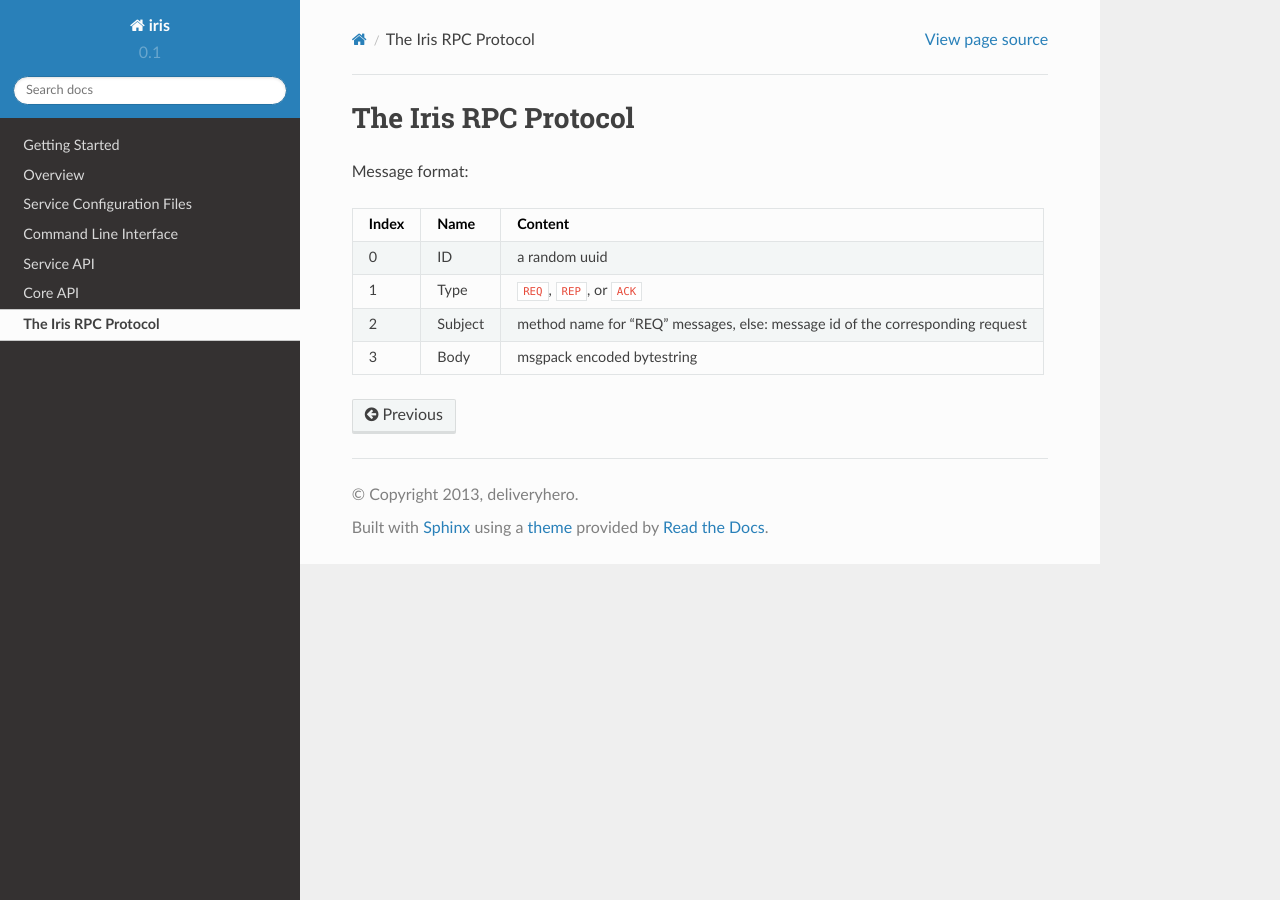
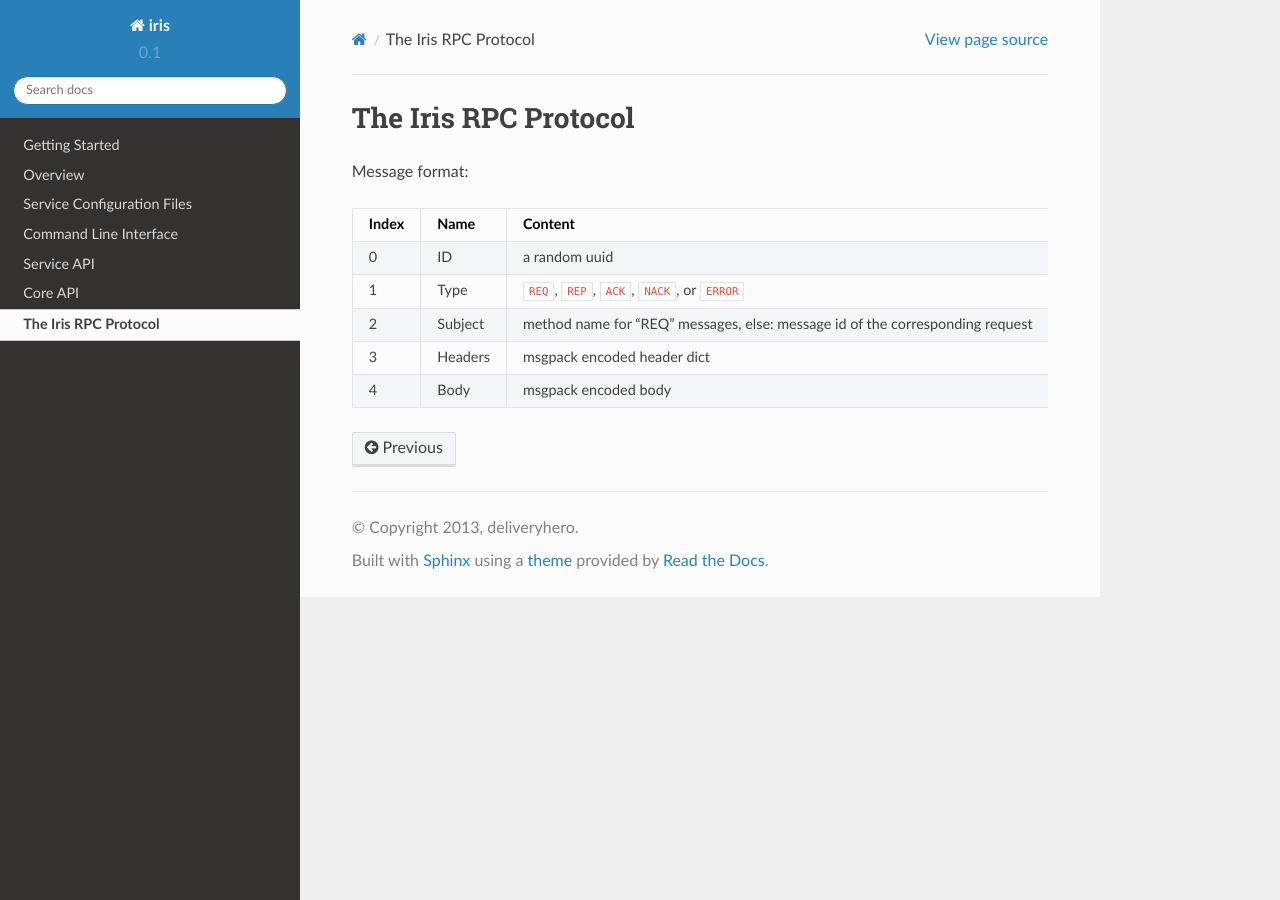
Before and after one commit to deliveryhero/lymph, a Sphinx documentation site: the page built from docs/protocol.rst, in a window 1280 px wide. Built offline with Sphinx 7.4.7 and the Read the Docs theme 2.0.0, drawn with Linux system fonts in a browser that asks for light colours; formulas are drawn with MathJax 3.

Commit message:
Updated rpc message format docs

```diff
--- a/docs/protocol.rst
+++ b/docs/protocol.rst
@@ -7,8 +7,9 @@ Message format:
 Index  Name      Content
 =====  ========  ===========================================================
 0      ID        a random uuid
-1      Type      ``REQ``, ``REP``, or ``ACK``
+1      Type      ``REQ``, ``REP``, ``ACK``, ``NACK``, or ``ERROR``
 2      Subject   method name for "REQ" messages, else:
                  message id of the corresponding request
-3      Body      msgpack encoded bytestring
+3      Headers   msgpack encoded header dict
+4      Body      msgpack encoded body
 =====  ========  ===========================================================
```
